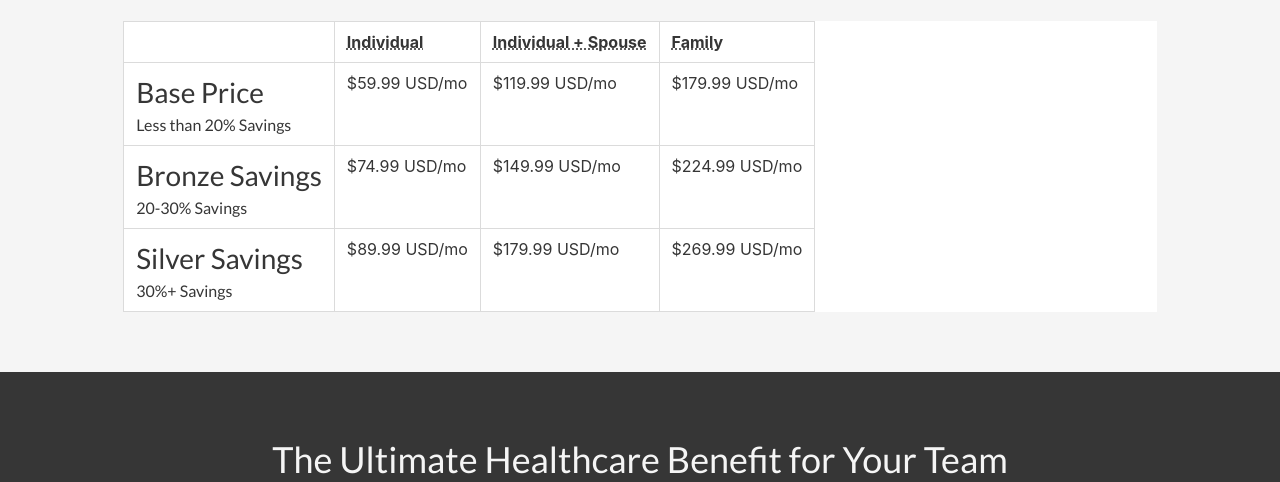
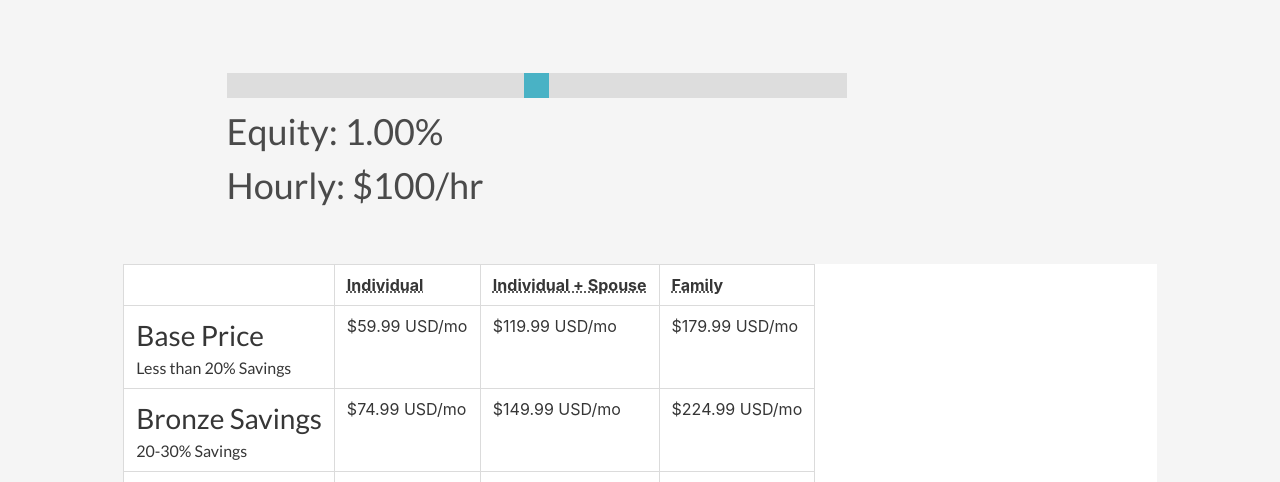
Before and after one commit to jakekerr24/Hue-Health, a plain HTML site: page pricing.html in a window 1280 px wide. Shown: the part 791-1273 px from the top of the page. Drawn offline with nearby package versions, Linux system fonts and the light colour scheme.

Commit message:
Lewis changes to pricing and ecosystem

```diff
--- a/pricing.html
+++ b/pricing.html
@@ -113,12 +113,12 @@
     <!-- Hero -->
     <div class="section">
       <div class="container has-text-centered" style="padding: 15% 0">
-        <h1>Stop Healthcare TurboCharging</h1>
+        <h1>Rein in Healthcare Costs</h1>
         <p>Healthcare facilities frequently charges 2,000% price upticks depending on your location and insurance plan. Stop overpaying through effective navigation and aligned incentives through Hue Health.</p>
       </div>
     </div>
 
-
+    <!-- Description of Performance-Based -->
 
     <!-- Main 2 -->
     <div class="section has-background-light">
@@ -128,6 +128,70 @@
         <div class="line"></div>
       </div>
       <div class="container">
+
+          <style>
+          .div {
+              display: flex;
+          }
+          .slidecontainer {
+            width: 80%;
+            padding: 5% 10% 5% 10%;
+          }
+
+          .slider {
+            -webkit-appearance: none;
+            width: 100%;
+            height: 25px;
+            background: #d3d3d3;
+            outline: none;
+            opacity: 0.7;
+            -webkit-transition: .2s;
+            transition: opacity .2s;
+          }
+
+          .slider:hover {
+            opacity: 1;
+          }
+
+          .slider::-webkit-slider-thumb {
+            -webkit-appearance: none;
+            appearance: none;
+            width: 25px;
+            height: 25px;
+            background: #0196b1;
+            cursor: pointer;
+          }
+
+          .slider::-moz-range-thumb {
+            width: 25px;
+            height: 25px;
+            background: #0196b1;
+            cursor: pointer;
+          }
+          </style>
+          </head>
+          <body>
+
+          <div class="slidecontainer">
+            <input type="range" min="0" max="200" value="100" class="slider" id="myRange">
+            <h2>Equity: <span id="equity"></span>%</h2>
+            <h2>Hourly: $<span id="hourly"></span>/hr</h2>
+          </div>
+
+          <script>
+          var slider = document.getElementById("myRange");
+          var equity = document.getElementById("equity");
+          var hourly = document.getElementById("hourly");
+
+          equity.innerHTML = "1.00";
+          hourly.innerHTML = 100;
+
+          slider.oninput = function() {
+              hourly.innerHTML = slider.value;
+              equity.innerHTML = ((0 - slider.value)/100 + 2.0).toFixed(2)
+          }
+          </script>
+
         <table class="table is-fullwidth is-bordered" style="display: block; width: 100%;">
           <thead>
             <tr>
@@ -170,6 +234,9 @@
       </div>
     </div>
     <!-- Main End -->
+
+
+    <!-- How we can save you money -->
 
 
     <!-- Action -->
```
Also changed, not shown: for-providers.html (+17 -0 lines), our-ecosystem.html (+2 -2 lines).
